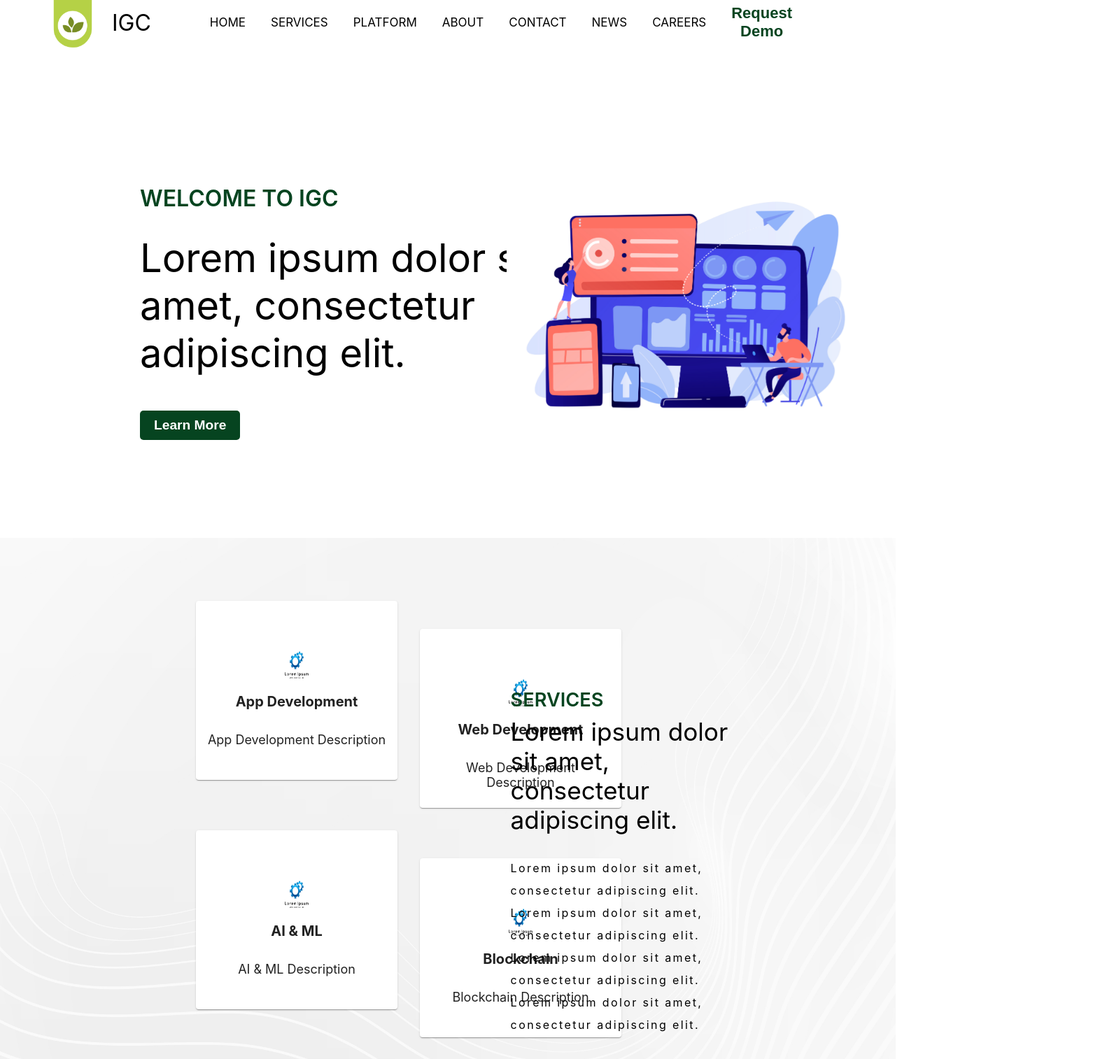
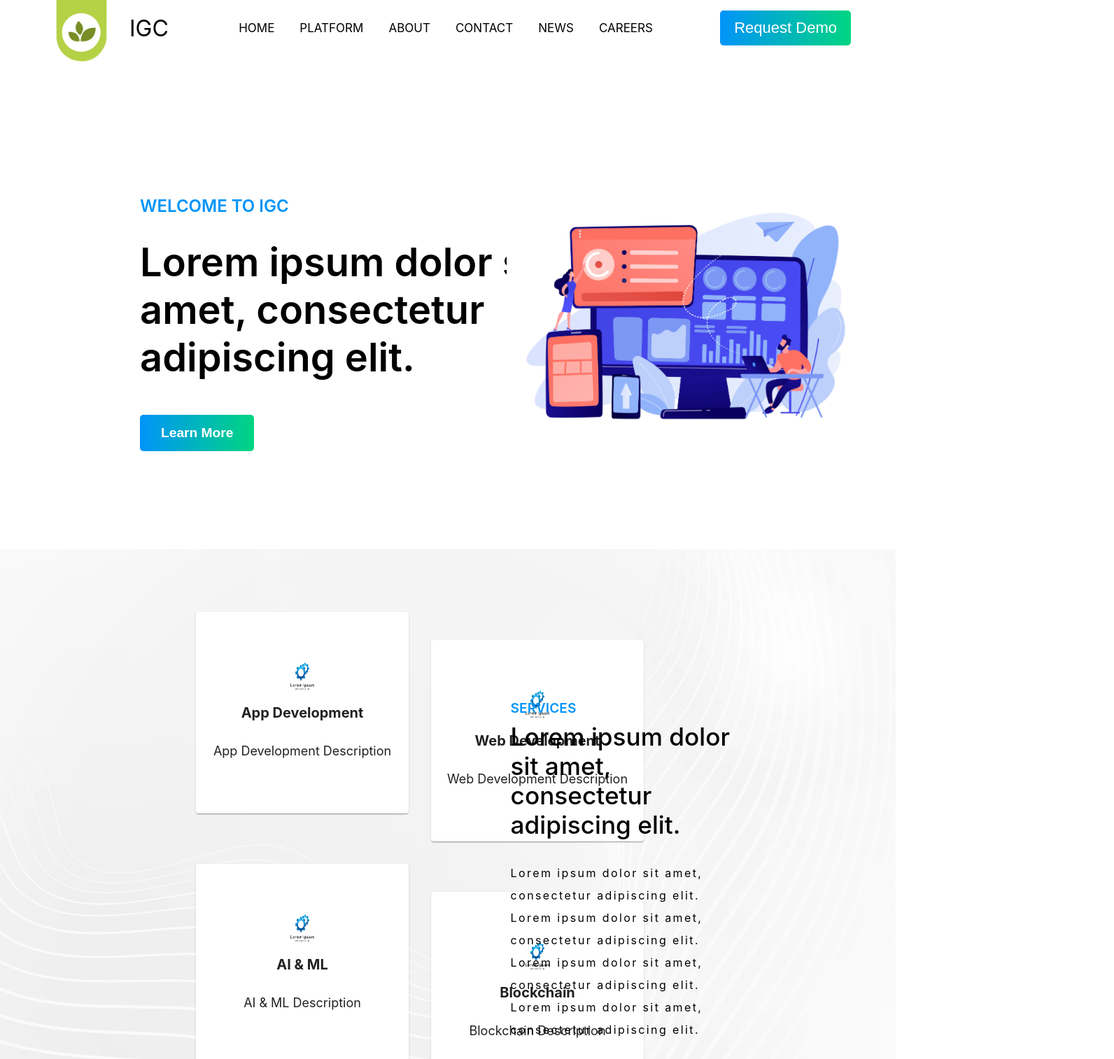
Before and after one commit to Inclusive-GrowthChain/IGC-website, a React (Create React App) app: page / in a window 1280 px wide. Shown: the top 1514 px of the page at 70% size, 1592 px wide, since content can reach past the window. Built offline with nearby package versions, Linux system fonts and the light colour scheme.

Commit message:
Updated Color Scheme

```diff
--- a/src/components/css/home.css
+++ b/src/components/css/home.css
@@ -8,9 +8,9 @@
 }
 
 .welcome_title {
-    font-size: 2em;
+    font-size: 1.5rem;
     font-weight: 600;
-    color: #064420;
+    color: #0094f8;
     text-align: left;
     margin: 0;
     padding: 0;
@@ -20,7 +20,7 @@
 }
 
 .welcome_title_loading {
-    font-size: 2em;
+    font-size: 1.5rem;
     font-weight: 600;
     color: #fff;
     text-align: left;
@@ -31,7 +31,7 @@
 
 .welcome_text {
     font-size: 3.5em;
-    font-weight: 400;
+    font-weight: 600;
     color: #000;
     text-align: left;
     margin: 0;
@@ -40,11 +40,12 @@
     margin-top: 2rem;
     width: 80vh;
     transition: all 1.5s ease-in;
+    font-weight: 600;
 }
 
 .welcome_text_loading {
     font-size: 3.5em;
-    font-weight: 400;
+    font-weight: 600;
     color: #fff;
     text-align: left;
     margin: 0;
@@ -64,12 +65,12 @@
 }
 
 .learn_button {
-    background-color: #064420;
+    background-image: linear-gradient(to right, #0094f8, #00d581);
     color: #fff;
     border: none;
     border-radius: 5px;
-    padding: 10px 20px;
-    font-size: 1.2em;
+    padding: 15px 30px;
+    font-size: 1.2rem;
     font-weight: 600;
     margin-top: 1rem;
     cursor: pointer;
@@ -77,12 +78,12 @@
 }
 
 .learn_button_loaded {
-    background-color: #064420;
+    background-image: linear-gradient(to right, #0094f8, #00d581);
     color: #fff;
     border: none;
     border-radius: 5px;
-    padding: 10px 20px;
-    font-size: 1.2em;
+    padding: 15px 30px;
+    font-size: 1.2rem;
     font-weight: 600;
     margin-top: 1rem;
     cursor: pointer;
@@ -94,8 +95,8 @@
     color: #fff;
     border: none;
     border-radius: 5px;
-    padding: 10px 20px;
-    font-size: 1.2em;
+    padding: 15px 30px;
+    font-size: 1.2rem;
     font-weight: 600;
     margin-top: -1rem;
     cursor: pointer;
@@ -103,8 +104,7 @@
 
 .learn_button:hover {
     background-color: #fff;
-    color: #064420;
-    border: 1px solid #064420;
+    border: 1px solid #fff;
 }
 
 .home_img {
@@ -131,7 +131,7 @@
 .home_container_2 {
     background-image: url(../../assets/home_bg/rm380-12.jpg);
     background-size: cover;
-    padding-bottom: 125vh;
+    padding-bottom: 100vh;
 }
 
 .tab_container {
@@ -139,7 +139,7 @@
     width: 35%;
     display: grid;
     grid-template-columns: repeat(2, 1fr);
-    grid-template-rows: repeat(3, 1fr);
+    grid-template-rows: repeat(2, 1fr);
     grid-gap: 2rem;
     margin-top: 7%;
     margin-left: 35vh;
@@ -150,14 +150,17 @@
 }
 
 .card {
-    height: 16rem;
-    width: 18rem;
+    height: 18rem;
+    width: 19rem;
+    border: none;
+    box-shadow: 0 0 10px 0 rgba(0, 0, 0, 0.2);
 }
 
 .card:hover {
-    box-shadow: 0 0 0 0;
+    box-shadow: 0 0 10px 0 rgba(0, 0, 0, 0.2);
     transition: all 0.2s ease-in;
-    background-color: #b5d146;
+    background-image: linear-gradient(to bottom right, #0094f8, #00d581);
+    color: #fff;
     margin-top: -10px;
     cursor: pointer;
 }
@@ -191,9 +194,9 @@
 }
 
 .desc_title, .platform_title, .about_title {
-    font-size: 1.7em;
+    font-size: 1.2rem;
     font-weight: 600;
-    color: #064420;
+    color: #0094f8;
     text-align: left;
     margin: 0;
     padding: 0;
@@ -201,8 +204,8 @@
 }
 
 .desc_text {
-    font-size: 2.2em;
-    font-weight: 400;
+    font-size: 2.2rem;
+    font-weight: 500;
     color: #000;
     text-align: left;
     margin: 0;
@@ -244,8 +247,8 @@
 }
 
 .platform_text, .about_text {
-    font-size: 2.2em;
-    font-weight: 400;
+    font-size: 2.2rem;
+    font-weight: 500;
     color: #000;
     text-align: left;
     margin: 0;
@@ -312,17 +315,17 @@
 }
 
 .news_title {
-    font-size: 1.7em;
+    font-size: 1.2rem;
     font-weight: 600;
-    color: #064420;
+    color: #0094f8;
     text-align: center;
     margin: 0;
     padding: 0;
 }
 
 .news_text {
-    font-size: 2.2em;
-    font-weight: 400;
+    font-size: 2.2rem;
+    font-weight: 500;
     color: #000;
     text-align: center;
     margin: 0;
@@ -357,7 +360,7 @@
 .news_card_title {
     font-size: 1.5em;
     font-weight: 600;
-    color: #064420;
+    color: #000;
     text-align: left;
     margin: 0;
     padding: 0;
@@ -419,7 +422,7 @@
 .company_title {
     font-size: 2.2em;
     font-weight: 600;
-    color: #064420;
+    color: #000;
     text-align: left;
     margin: 0;
     padding: 0;
@@ -445,7 +448,7 @@
 .contact_title_2 {
     font-size: 1.5em;
     font-weight: 600;
-    color: #064420;
+    color: #000;
     text-align: left;
     margin: 0;
     padding: 0;
@@ -476,7 +479,7 @@
 .navigation_title {
     font-size: 1.5em;
     font-weight: 600;
-    color: #064420;
+    color: #000;
     text-align: left;
     margin: 0;
     padding: 0;
@@ -507,7 +510,7 @@
 .news_title_2 {
     font-size: 1.5em;
     font-weight: 600;
-    color: #064420;
+    color: #000;
     text-align: left;
     margin: 0;
     padding: 0;
--- a/src/components/css/nav-dropdown.css
+++ b/src/components/css/nav-dropdown.css
@@ -4,6 +4,8 @@
     list-style: none;
     text-align: start;
     top: 72px;
+    box-shadow: 0 0 10px rgba(0, 0, 0, 0.2);
+    z-index: 1;
 }
 
 .services_menu.clicked, .platform_menu.clicked {
@@ -11,7 +13,7 @@
 }
 
 .services_menu li, .platform_menu li {
-    background-color: #064420;
+    background-color: #fff;
     cursor: pointer;
     padding: 10px;
 }
@@ -21,12 +23,11 @@
     width: 100%;
     height: 100%;
     text-decoration: none;
-    color: #fff;
+    color: #000;
     padding: 16px;
 }
 
 .services_list_item:hover, .platform_list_item:hover {
     background-color: #fff;
-    color: #064420;
     border-radius: 5px;
 }
--- a/src/components/css/navbar.css
+++ b/src/components/css/navbar.css
@@ -1,5 +1,5 @@
 .navbar {
-    height: 8vh;
+    height: 10vh;
     background-color: #fff;
     display: flex;
     justify-content: space-between;
@@ -29,8 +29,8 @@
 }
 
 .navbar_logo_img {
-    width: 80px;
-    height: 80px;
+    width: 105px;
+    height: 105px;
     margin-right: 1rem;
 }
 
@@ -65,26 +65,27 @@
 
 .nav_item a:hover {
     background-color: #fff;
-    color: #064420;
+    color: #ff3d08;
     border-radius: 5px;
 }
 
 .demo_button {
     border: none;
     background: transparent;
-    padding: 6px 16px;
+    padding: 12px 20px;
     font-size: 22px;
-    color: #064420;
-    background-color: #fff;
+    color: #fff;
+    background-image: linear-gradient(to right, #0094f8, #00d581);
     border-radius: 5px;
     transition: all 0.2s ease-in;
-    margin-right: 10vw;
-    font-weight: 550;
+    margin-right: 5vw;
+    margin-left: 5vw;
+    font-weight: 400;
 }
 
 .demo_button:hover {
     color: #fff;
-    background-color: #064420;
+    background-image: linear-gradient(to left, #0094f8, #00d581);
     border: 1px solid #fff;
     cursor: pointer;
 }
--- a/src/components/home.js
+++ b/src/components/home.js
@@ -123,7 +123,7 @@ const Home = () => {
                 </CardContent>
               </Card>
             </div>
-            <div className='tab_5'>
+            {/* <div className='tab_5'>
               <Card className='card'>
                 <CardContent>
                   <img
@@ -139,7 +139,7 @@ const Home = () => {
                   </p>
                 </CardContent>
               </Card>
-            </div>
+            </div> */}
           </div>
           <div className='desc_container'>
             <div className='desc_title'>
--- a/src/components/navitems.js
+++ b/src/components/navitems.js
@@ -5,12 +5,12 @@ export const navItems = [
     path: "./",
     cName: "nav_item"
   },
-  {
-    id: 2,
-    title: "SERVICES",
-    path: "./services",
-    cName: "nav_item"
-  },
+  // {
+  //   id: 2,
+  //   title: "SERVICES",
+  //   path: "./services",
+  //   cName: "nav_item"
+  // },
   {
     id: 3,
     title: "PLATFORM",
```
